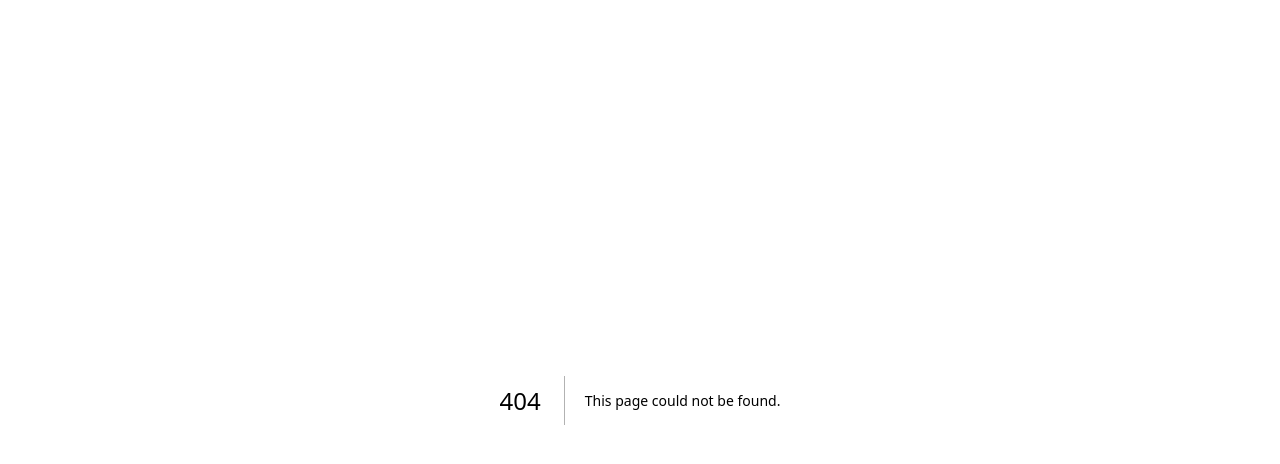
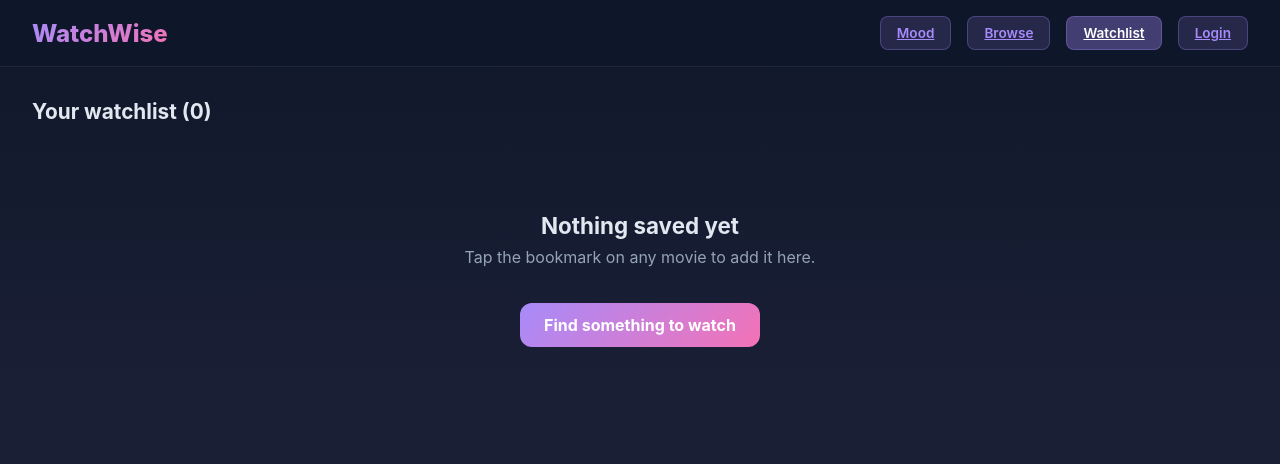
Before and after one commit to Mohamed-Ali-4/movie-recommendation-nextjs, a Next.js app: page /watchlist in a window 1280 px wide. Before the commit this address had no page. Shown: the top 464 px of the page. Built offline with nearby package versions, Linux system fonts and the light colour scheme.

Commit message:
Add /watchlist page listing saved movies from localStorage

```diff
--- /dev/null
+++ b/src/app/watchlist/page.js
@@ -0,0 +1,54 @@
+'use client';
+
+import { useEffect, useState } from 'react';
+import Link from 'next/link';
+import { FiTrash2 } from 'react-icons/fi';
+import Navbar from '@/components/Navbar';
+import MovieCard from '@/components/MovieCard';
+import { getWatchlist } from '@/lib/watchlist';
+import '@/styles/Movies.css';
+import '@/styles/Detail.css';
+
+export default function WatchlistPage() {
+  const [items, setItems] = useState([]);
+  const [hydrated, setHydrated] = useState(false);
+
+  useEffect(() => {
+    const sync = () => setItems(getWatchlist());
+    sync();
+    setHydrated(true);
+    window.addEventListener('watchlist:change', sync);
+    window.addEventListener('storage', sync);
+    return () => {
+      window.removeEventListener('watchlist:change', sync);
+      window.removeEventListener('storage', sync);
+    };
+  }, []);
+
+  return (
+    <div className="movies-container">
+      <Navbar />
+      <div className="content" style={{ paddingTop: 32 }}>
+        <h2 className="section-title">Your watchlist ({items.length})</h2>
+
+        {!hydrated ? (
+          <div className="loading">Loading…</div>
+        ) : items.length === 0 ? (
+          <div className="empty-state">
+            <h3>Nothing saved yet</h3>
+            <p style={{ marginBottom: 20 }}>Tap the bookmark on any movie to add it here.</p>
+            <Link href="/mood" className="filter-apply" style={{ display: 'inline-block', width: 'auto', padding: '12px 24px', textDecoration: 'none' }}>
+              Find something to watch
+            </Link>
+          </div>
+        ) : (
+          <div className="movies-grid">
+            {items.map(movie => (
+              <MovieCard key={movie.tmdbId} movie={movie} />
+            ))}
+          </div>
+        )}
+      </div>
+    </div>
+  );
+}
```
